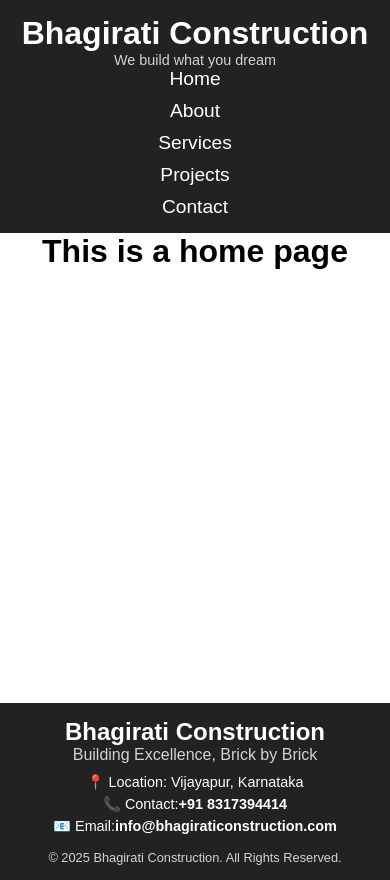
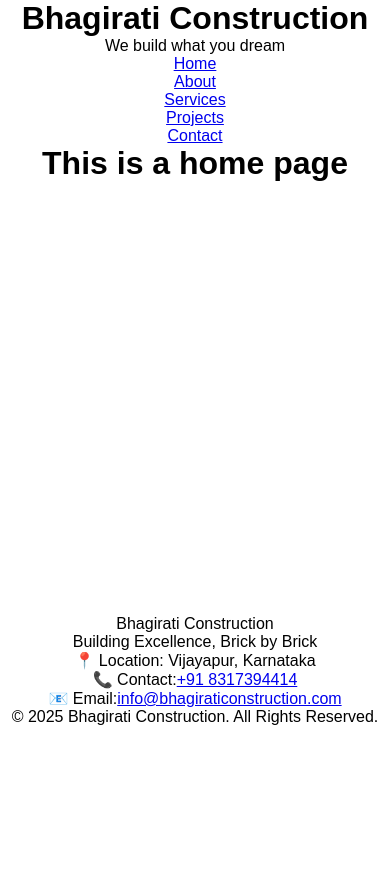
Before and after one commit to VijayHitnalli/Bhagirati-Construction, a React (Create React App) app: page / in a window 390 px wide. After the commit the page ends 844 px from the top, so only its background shows below. Built offline with nearby package versions, Linux system fonts and the light colour scheme.

Commit message:
Update App.css

```diff
--- a/src/App.css
+++ b/src/App.css
@@ -8,123 +8,6 @@
   font-family: Arial, sans-serif;
 }
 
-
-
-/* HEADER CSS */
-.header {
-  display: flex;
-  justify-content: space-between;
-  align-items: center;
-  background-color: #222;
-  color: white;
-  padding: 15px 20px;
-  flex-wrap: wrap;
-
-}
-
-.nav ul {
-  list-style: none;
-  display: flex;
-  gap: 20px;
-  margin: 0;
-  padding: 0;
-}
-
-.nav ul li {
-  display: inline;
-}
-
-.nav ul li a {
-  color: white;
-  text-decoration: none;
-  font-size: 1rem;
-  padding: 5px 10px;
-}
-
-.nav ul li a:hover {
-  text-decoration: underline;
-}
-
-.name{
-  display: flex;
-  flex-direction: column;
-
-}
-.name p{
-  margin-left: 156px;
-  font-size: 0.9rem;
-  opacity: 0.8;
-}
-
-
-/* FOOTER CSS */
-.footer {
-  background-color: #222;
-  color: white;
-  text-align: center;
-  padding: 20px 0;
-}
-
-.footer-content {
-  max-width: 800px;
-  margin: 0 auto;
-}
-
-.company-name {
-  font-size: 1.5rem;
-  font-weight: bold;
-}
-
-.tagline {
-  font-size: 1rem;
-  margin-bottom: 10px;
-  opacity: 0.8;
-}
-
-.contact-info p {
-  margin: 5px 0;
-  font-size: 0.9rem;
-}
-
-.copyright {
-  margin-top: 15px;
-  font-size: 0.8rem;
-  opacity: 0.8;
-}
-.email-link, .phone-link{
-  color: white;
-  text-decoration: none;
-  font-weight: bold;
-}
-
-@media (max-width: 768px){
-  .header{
-    flex-direction: column;
-    text-align: center;
-    padding: 15px;
-  }
-  .name p{
-    margin-left: 0;
-  }
-
-  .nav ul{
-    flex-direction: column;
-    gap: 10px;
-  }
-
-  .nav ul li {
-    display: block;
-  }
-
-  .nav ul li a{
-    font-size: 1.2rem;
-  }
-
-  .footer{
-    padding: 15px;
-  }
-}
-
 /* HOME CSS */
 .main-div-home{
   height: 470px;
```
